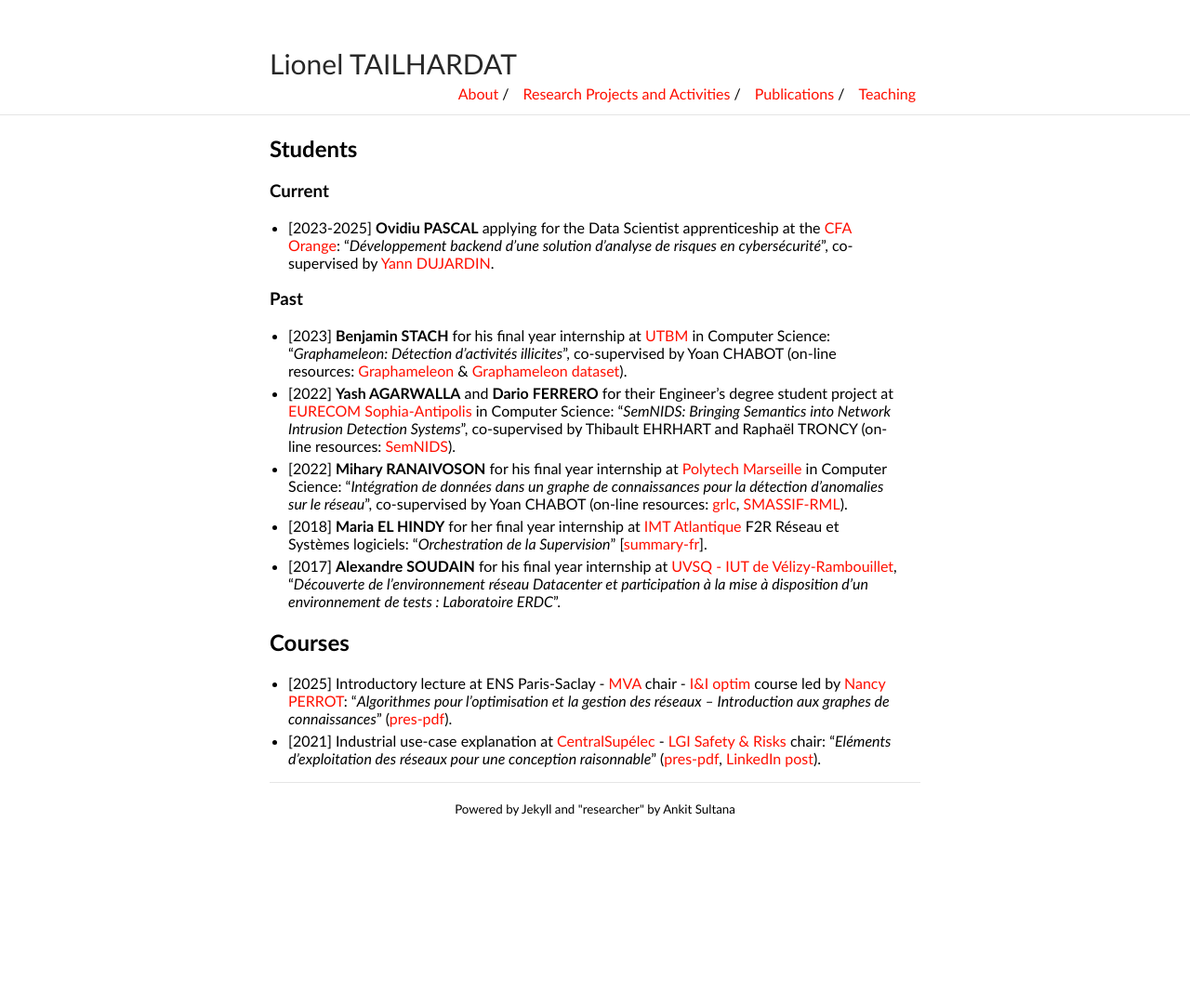
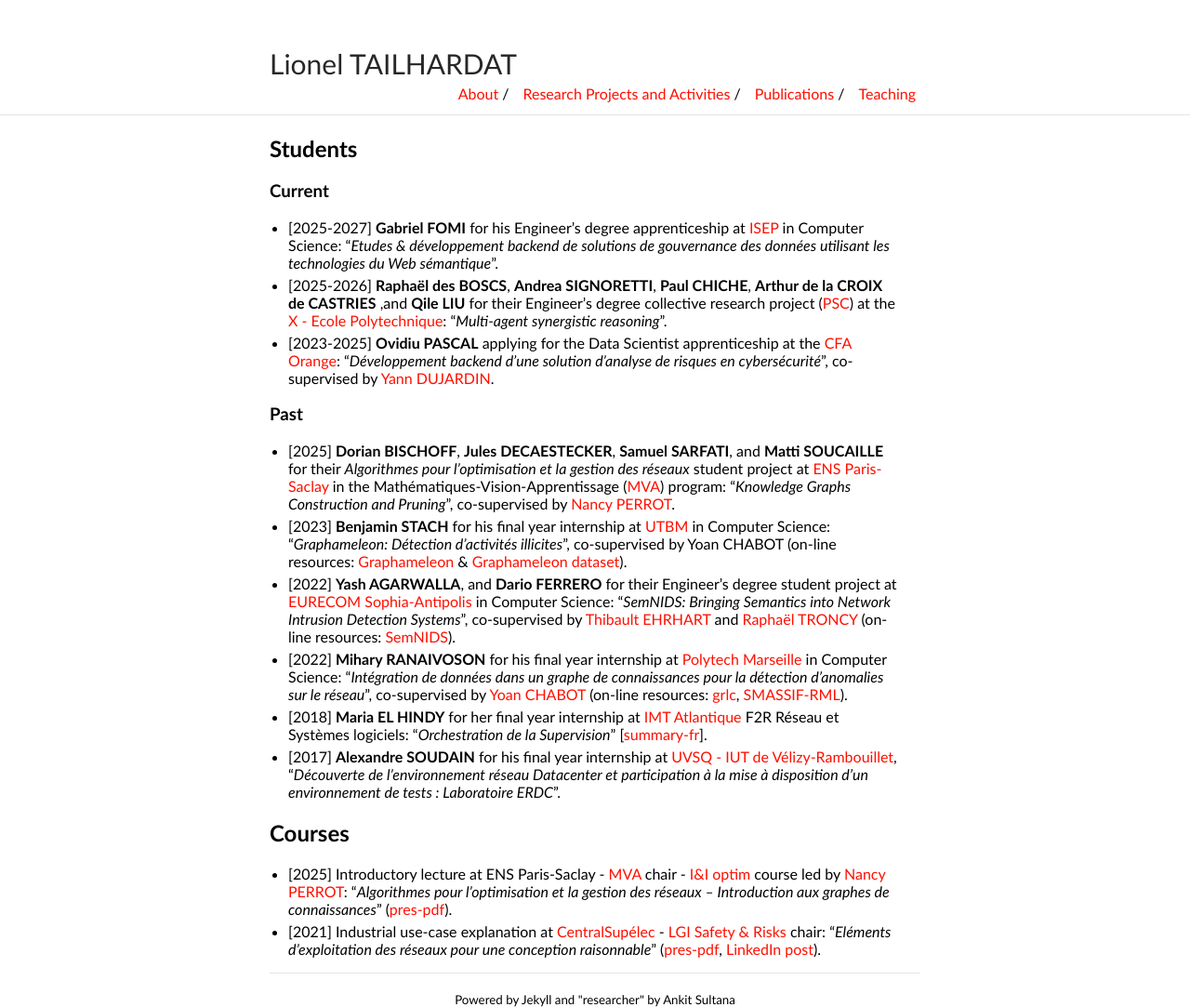
Before and after one commit to GenEars/GenEars.github.io, a Jekyll site: the page built from teaching.md, in a window 1280 px wide. Shown: the whole page at 93% size. Built offline with Jekyll 4.4.1, drawn with Linux system fonts in a browser that asks for light colours; before the commit the page ends 900 px from its top, so only the background shows below that.

Commit message:
Added X and ISEP students.
Signed-off-by: lionel.tailhardat <lionel.tailhardat@orange.com>

```diff
--- a/teaching.md
+++ b/teaching.md
@@ -7,13 +7,17 @@ title: Teaching - Lionel TAILHARDAT
 
 ### Current
 
-* [2023-2025] **Ovidiu PASCAL** applying for the Data Scientist apprenticeship at the [CFA Orange](https://orange.jobs/site/fr-cfa/): "*Développement backend d'une solution d'analyse de risques en cybersécurité*", co-supervised by [Yann DUJARDIN](https://scholar.google.com/citations?hl=fr&user=bkBCKa8AAAAJ).
+* [2025-2027] **Gabriel FOMI** for his Engineer's degree apprenticeship at [ISEP](https://www.isep.fr/) in Computer Science: "*Etudes & développement backend de solutions de gouvernance des données utilisant les
+  technologies du Web sémantique*".
+* [2025-2026] **Raphaël des BOSCS**, **Andrea SIGNORETTI**, **Paul CHICHE**, **Arthur de la CROIX de CASTRIES** ,and  **Qile LIU** for their Engineer's degree collective research project ([PSC](https://www.polytechnique.edu/fondation/les-missions/accompagner-les-eleves/les-projets-scientifiques-collectifs-psc)) at the [X - Ecole Polytechnique](https://www.polytechnique.edu/): "*Multi-agent synergistic reasoning*".
+* [2023-2025] **Ovidiu PASCAL** applying for the Data Scientist apprenticeship at the [CFA Orange](https://orange.jobs/site/fr-cfa/): "*Développement backend d'une solution d'analyse de risques en cybersécurité*", co-supervised by [Yann DUJARDIN](https://scholar.google.com/citations?user=bkBCKa8AAAAJ).
 
 ### Past
 
+* [2025] **Dorian BISCHOFF**, **Jules DECAESTECKER**, **Samuel SARFATI**, and **Matti SOUCAILLE** for their *Algorithmes pour l’optimisation et la gestion des réseaux* student project at [ENS Paris-Saclay](https://ens-paris-saclay.fr/) in the Mathématiques-Vision-Apprentissage ([MVA](https://www.master-mva.com/)) program: "*Knowledge Graphs Construction and Pruning*", co-supervised by [Nancy PERROT](https://scholar.google.com/citations?hl=fr&user=b1m8TckAAAAJ).
 * [2023] **Benjamin STACH** for his final year internship at [UTBM](https://www.utbm.fr/) in Computer Science: "*Graphameleon: Détection d'activités illicites*", co-supervised by Yoan CHABOT (on-line resources: [Graphameleon](https://github.com/Orange-OpenSource/graphameleon) & [Graphameleon dataset](https://github.com/Orange-OpenSource/graphameleon-ds)).
-* [2022] **Yash AGARWALLA** and **Dario FERRERO** for their Engineer's degree student project at [EURECOM Sophia-Antipolis](https://www.eurecom.fr/) in Computer Science: "*SemNIDS: Bringing Semantics into Network Intrusion Detection Systems*", co-supervised by Thibault EHRHART and Raphaël TRONCY (on-line resources: [SemNIDS](https://github.com/D2KLab/SemNIDS)).
-* [2022] **Mihary RANAIVOSON** for his final year internship at [Polytech Marseille](https://polytech.univ-amu.fr/) in Computer Science: "*Intégration de données dans un graphe de connaissances pour la détection d'anomalies sur le réseau*", co-supervised by Yoan CHABOT (on-line resources: [grlc](https://github.com/Orange-OpenSource/grlc), [SMASSIF-RML](https://github.com/Orange-OpenSource/SMASSIF-RML)).
+* [2022] **Yash AGARWALLA**, and **Dario FERRERO** for their Engineer's degree student project at [EURECOM Sophia-Antipolis](https://www.eurecom.fr/) in Computer Science: "*SemNIDS: Bringing Semantics into Network Intrusion Detection Systems*", co-supervised by [Thibault EHRHART](https://scholar.google.com/citations?user=WoKwu88AAAAJ) and [Raphaël TRONCY](https://scholar.google.com/citations?user=1BxhcigAAAAJ) (on-line resources: [SemNIDS](https://github.com/D2KLab/SemNIDS)).
+* [2022] **Mihary RANAIVOSON** for his final year internship at [Polytech Marseille](https://polytech.univ-amu.fr/) in Computer Science: "*Intégration de données dans un graphe de connaissances pour la détection d'anomalies sur le réseau*", co-supervised by [Yoan CHABOT](https://scholar.google.com/citations?user=QKcqdfoAAAAJ) (on-line resources: [grlc](https://github.com/Orange-OpenSource/grlc), [SMASSIF-RML](https://github.com/Orange-OpenSource/SMASSIF-RML)).
 * [2018] **Maria EL HINDY** for her final year internship at [IMT Atlantique](https://www.imt-atlantique.fr/fr) F2R Réseau et Systèmes logiciels: "*Orchestration de la Supervision*" [[summary-fr](pubs/2016-SupOrch_Maria-ELHINDY_executive_summary_fr.pdf)].
 * [2017] **Alexandre SOUDAIN** for his final year internship at [UVSQ - IUT de Vélizy-Rambouillet](https://www.iut-velizy-rambouillet.uvsq.fr/), "*Découverte de l’environnement réseau Datacenter et participation à la mise à disposition d’un environnement de tests : Laboratoire ERDC*".
 
```
